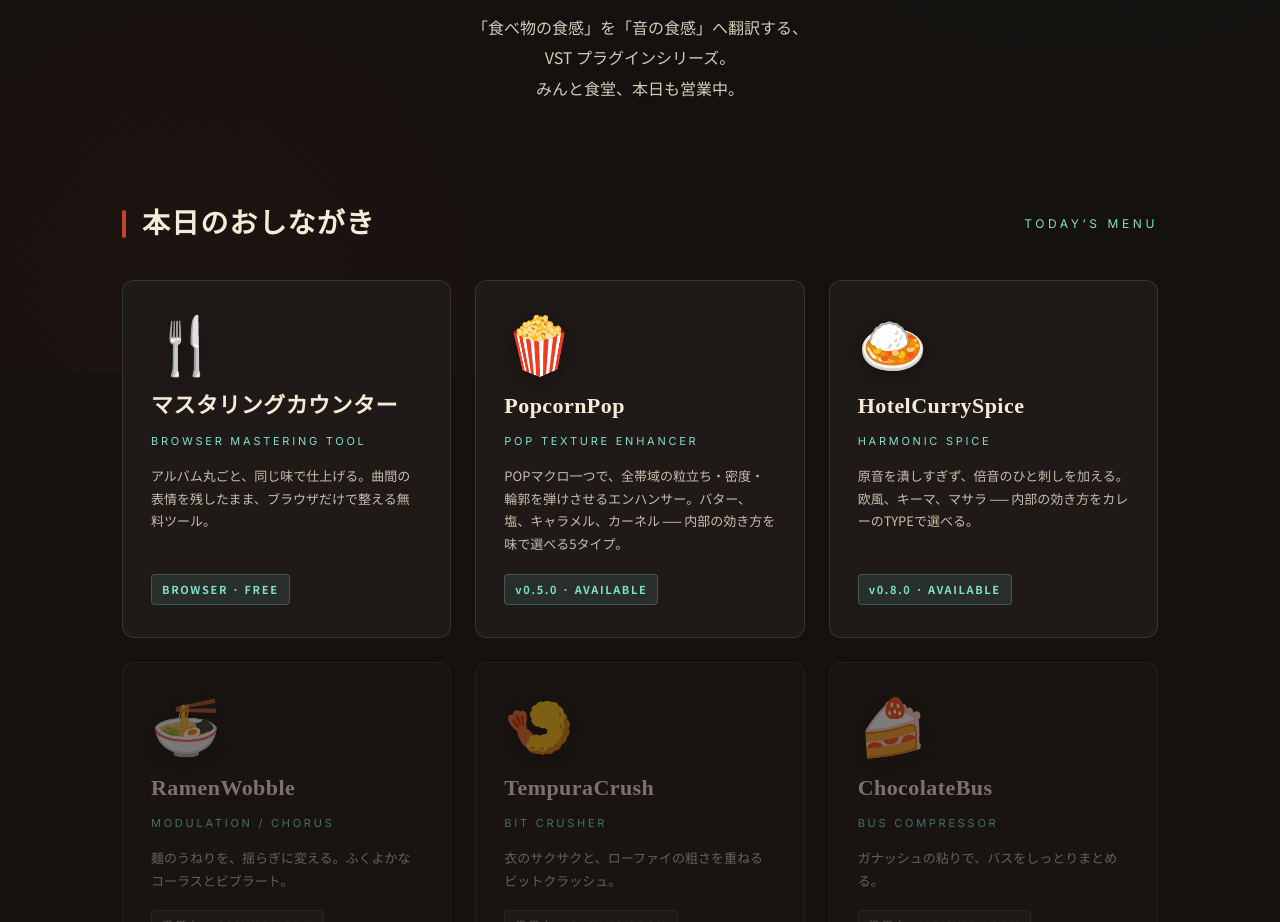
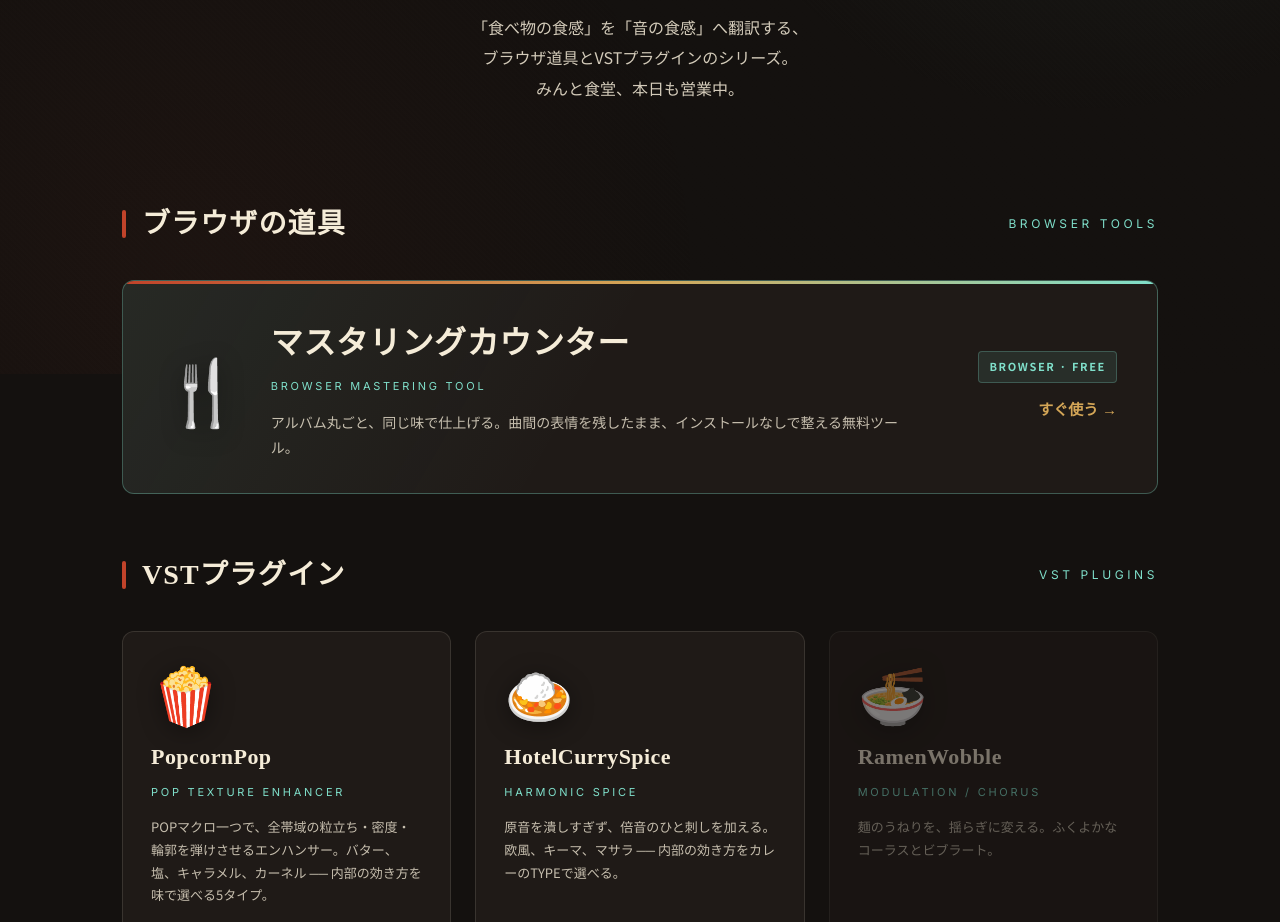
Before and after one commit to MintoTsukino/MintoTsukino, a website: page index.html in a window 1280 px wide. Shown: the part 426-1348 px from the top of the page. Drawn offline with Linux system fonts and the light colour scheme.

Commit message:
feat: separate browser tools shelf on homepage

```diff
--- a/assets/css/style.css
+++ b/assets/css/style.css
@@ -267,6 +267,68 @@ main {
   grid-template-columns: repeat(auto-fill, minmax(280px, 1fr));
   gap: 24px;
   margin-bottom: 80px;
+}
+
+.browser-tools {
+  margin-bottom: 56px;
+}
+
+.menu-card.browser-tool-card {
+  min-height: 180px;
+  display: grid;
+  grid-template-columns: minmax(0, 1fr) auto;
+  align-items: center;
+  gap: 32px;
+  padding: 34px 40px;
+  border-color: rgba(127, 223, 202, 0.32);
+  background:
+    linear-gradient(120deg, rgba(127, 223, 202, 0.08), transparent 46%),
+    var(--ink-2);
+}
+
+.menu-card.browser-tool-card::before {
+  opacity: 1;
+}
+
+.browser-tool-main {
+  display: flex;
+  align-items: center;
+  gap: 28px;
+  min-width: 0;
+}
+
+.browser-tool-card .menu-icon {
+  margin-bottom: 0;
+  font-size: 64px;
+}
+
+.browser-tool-copy {
+  min-width: 0;
+}
+
+.browser-tool-card .menu-name {
+  font-size: clamp(24px, 4vw, 32px);
+}
+
+.browser-tool-card .menu-desc {
+  max-width: 650px;
+  margin-bottom: 0;
+  font-size: 14px;
+}
+
+.browser-tool-action {
+  display: flex;
+  flex-direction: column;
+  align-items: flex-end;
+  gap: 14px;
+}
+
+.tool-open {
+  color: var(--gold);
+  font-family: var(--font-jp-serif);
+  font-size: 15px;
+  font-weight: 700;
+  white-space: nowrap;
 }
 
 .menu-card {
@@ -848,6 +910,31 @@ footer {
     font-size: 22px;
   }
 
+  .browser-tools {
+    margin-bottom: 48px;
+  }
+
+  .menu-card.browser-tool-card {
+    grid-template-columns: 1fr;
+    gap: 22px;
+    padding: 28px 24px;
+  }
+
+  .browser-tool-main {
+    align-items: flex-start;
+    gap: 18px;
+  }
+
+  .browser-tool-card .menu-icon {
+    font-size: 48px;
+  }
+
+  .browser-tool-action {
+    flex-direction: row;
+    align-items: center;
+    justify-content: space-between;
+  }
+
   .preset-row {
     grid-template-columns: 1fr;
     gap: 4px;
--- a/index.html
+++ b/index.html
@@ -3,18 +3,18 @@
 <head>
 <meta charset="UTF-8">
 <meta name="viewport" content="width=device-width, initial-scale=1.0">
-<title>みんと食堂 — Minto Tsukino VST Plugins</title>
-<meta name="description" content="月ノみんとが作るVSTプラグインシリーズ「みんと食堂」。食べ物の食感を音の食感へ翻訳する、無料配布の音づくりツール。">
-<meta property="og:title" content="みんと食堂 — Minto Tsukino VST Plugins">
-<meta property="og:description" content="食べ物の食感×音づくり×キャラ立て。日本発のVSTシリーズ。">
+<title>みんと食堂 — Minto Tsukino Audio Tools</title>
+<meta name="description" content="月ノみんとが作る音づくりツールシリーズ「みんと食堂」。ブラウザ道具とVSTプラグインを無料配布しています。">
+<meta property="og:title" content="みんと食堂 — Minto Tsukino Audio Tools">
+<meta property="og:description" content="食べ物の食感×音づくり×キャラ立て。ブラウザ道具とVSTプラグインの無料ツールシリーズ。">
 <meta property="og:type" content="website">
 <meta property="og:url" content="https://mintotsukino.github.io/MintoTsukino/">
 <meta property="og:image" content="https://mintotsukino.github.io/MintoTsukino/assets/img/og.png">
 <meta property="og:image:width" content="1200">
 <meta property="og:image:height" content="630">
 <meta name="twitter:card" content="summary_large_image">
-<meta name="twitter:title" content="みんと食堂 — Minto Tsukino VST Plugins">
-<meta name="twitter:description" content="食べ物の食感を、音の食感へ翻訳するVSTプラグインシリーズ。">
+<meta name="twitter:title" content="みんと食堂 — Minto Tsukino Audio Tools">
+<meta name="twitter:description" content="食べ物の食感を、音の食感へ翻訳する音づくりツールシリーズ。">
 <meta name="twitter:image" content="https://mintotsukino.github.io/MintoTsukino/assets/img/og.png">
 <link rel="preconnect" href="https://fonts.googleapis.com">
 <link rel="preconnect" href="https://fonts.gstatic.com" crossorigin>
@@ -29,7 +29,7 @@
       <span class="brand-mark">🏮</span>
       <div>
         <div class="brand-name">みんと食堂</div>
-        <div class="brand-sub">MINTO TSUKINO &middot; VST PLUGINS</div>
+        <div class="brand-sub">MINTO TSUKINO &middot; AUDIO TOOLS</div>
       </div>
     </a>
     <nav class="nav">
@@ -47,27 +47,40 @@
     <h1>食べる音、<br><span class="accent">弾ける音。</span></h1>
     <p>
       「食べ物の食感」を「音の食感」へ翻訳する、<br>
-      VST プラグインシリーズ。<br>
+      ブラウザ道具とVSTプラグインのシリーズ。<br>
       みんと食堂、本日も営業中。
     </p>
   </section>
 
+  <section class="browser-tools">
+    <div class="section-head">
+      <h2>ブラウザの道具</h2>
+      <span class="en">Browser Tools</span>
+    </div>
+
+    <a href="mastering/" class="menu-card browser-tool-card">
+      <div class="browser-tool-main">
+        <div class="menu-icon">🍴</div>
+        <div class="browser-tool-copy">
+          <div class="menu-name">マスタリングカウンター</div>
+          <div class="menu-en">Browser Mastering Tool</div>
+          <div class="menu-desc">アルバム丸ごと、同じ味で仕上げる。曲間の表情を残したまま、インストールなしで整える無料ツール。</div>
+        </div>
+      </div>
+      <div class="browser-tool-action">
+        <span class="menu-status">BROWSER &middot; FREE</span>
+        <span class="tool-open">すぐ使う <span aria-hidden="true">→</span></span>
+      </div>
+    </a>
+  </section>
+
   <section>
     <div class="section-head">
-      <h2>本日のおしながき</h2>
-      <span class="en">Today&rsquo;s Menu</span>
+      <h2>VSTプラグイン</h2>
+      <span class="en">VST Plugins</span>
     </div>
 
     <div class="menu-grid">
-
-      <a href="mastering/" class="menu-card">
-        <div class="menu-icon">🍴</div>
-        <div class="menu-name">マスタリングカウンター</div>
-        <div class="menu-en">Browser Mastering Tool</div>
-        <div class="menu-desc">アルバム丸ごと、同じ味で仕上げる。曲間の表情を残したまま、ブラウザだけで整える無料ツール。</div>
-        <span class="menu-status">BROWSER &middot; FREE</span>
-      </a>
-
       <a href="popcornpop/" class="menu-card">
         <div class="menu-icon">🍿</div>
         <div class="menu-name">PopcornPop</div>
@@ -143,6 +156,7 @@
       <span class="mark">🏮</span>みんと食堂
     </div>
     <div class="footer-links">
+      <a href="mastering/">マスタリングカウンター</a>
       <a href="popcornpop/">PopcornPop</a>
       <a href="hotelcurryspice/">HotelCurrySpice</a>
       <a href="about/">お品書き</a>
```
Also changed, not shown: README.md.
